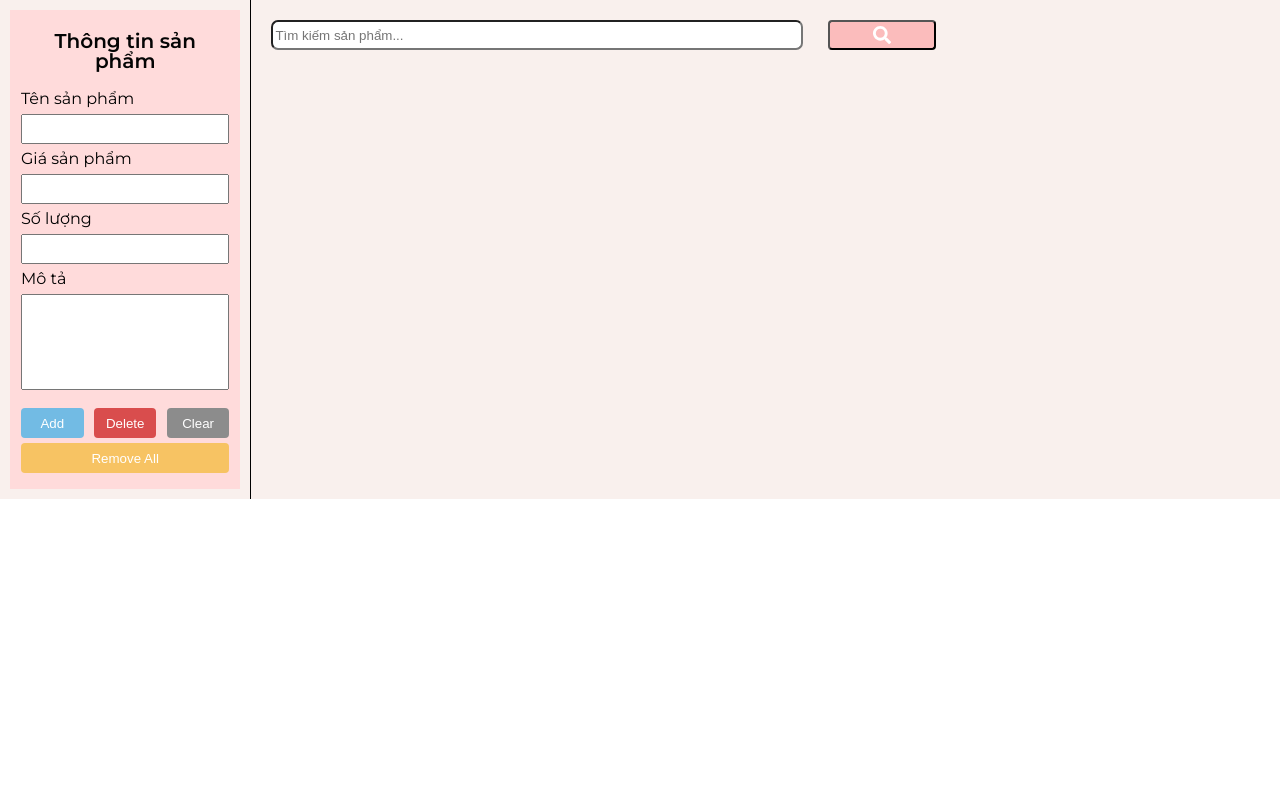
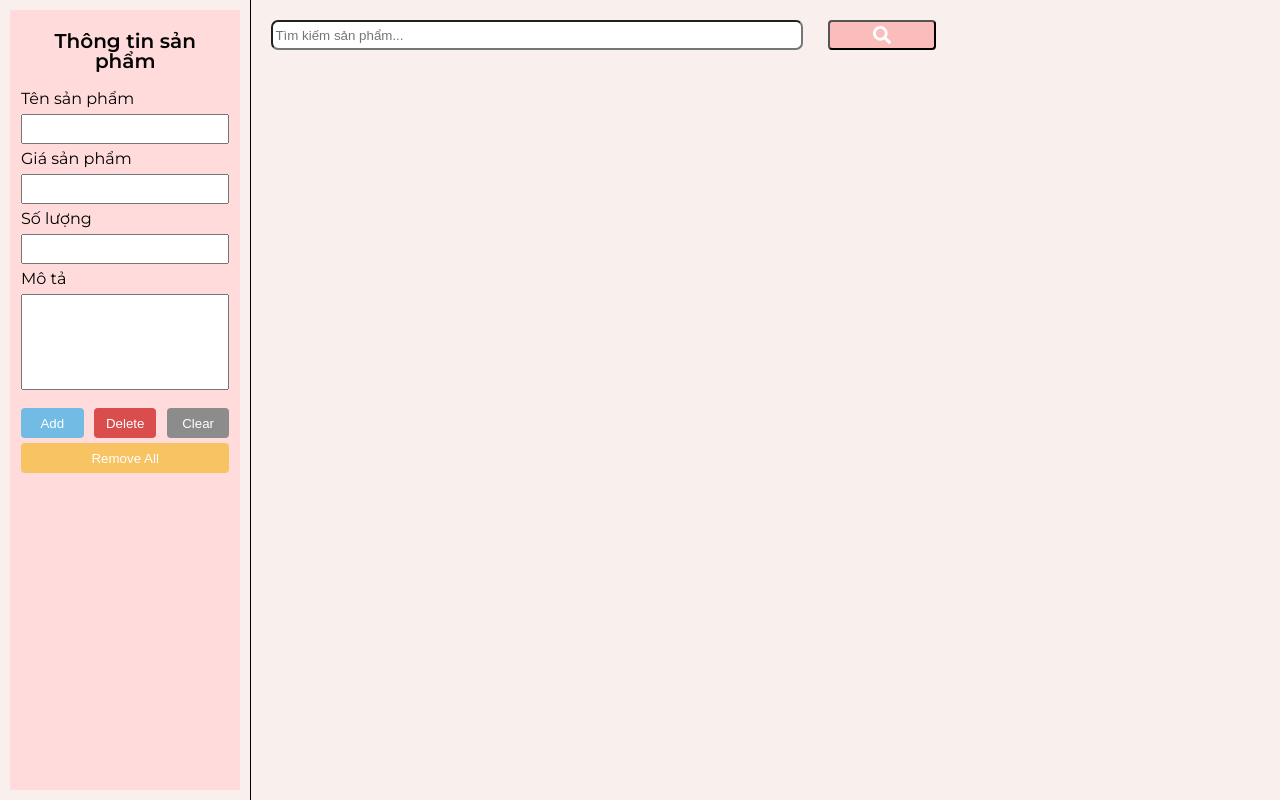
Before and after one commit to ckjn0411/ProductMangement, a plain HTML site: page index.html in a window 1280 px wide. Drawn offline with Linux system fonts and the light colour scheme.

Commit message:
fix height

```diff
--- a/src/css/style.css
+++ b/src/css/style.css
@@ -4,6 +4,7 @@
 
 html {
   font-size: 62.5%;
+  height: 100%;
 }
 
 body {
@@ -14,6 +15,7 @@ body {
 .container {
   display: flex;
   width: 100%;
+  min-height: 100vh;
   background-color: #f9f0ed;
 }
 
```
